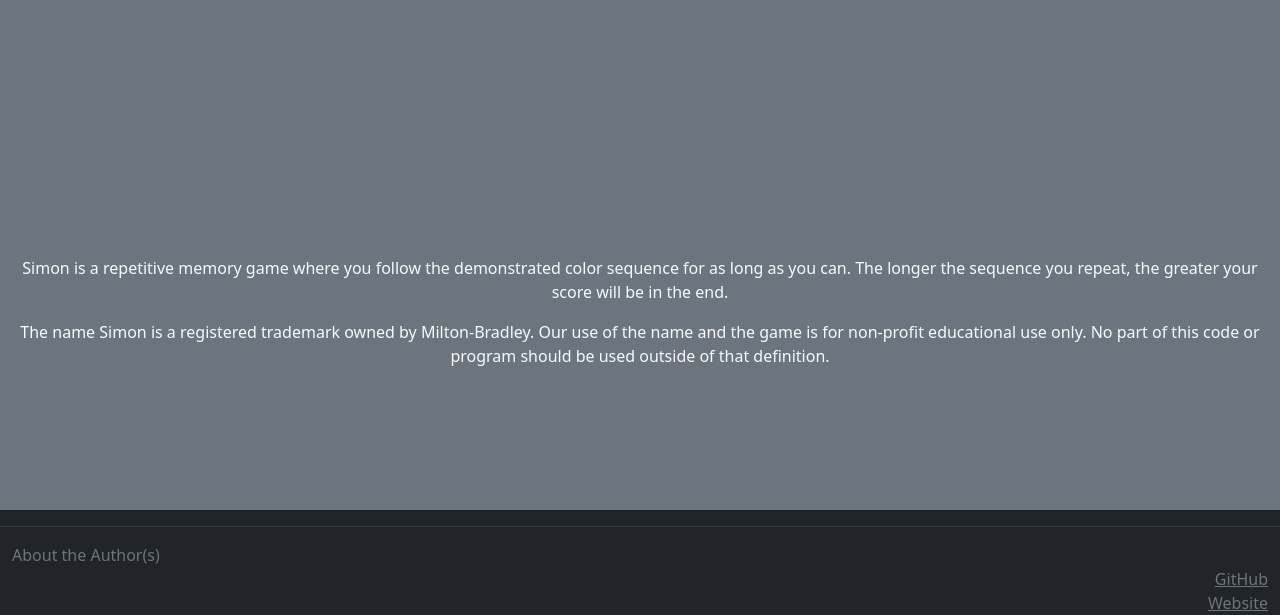
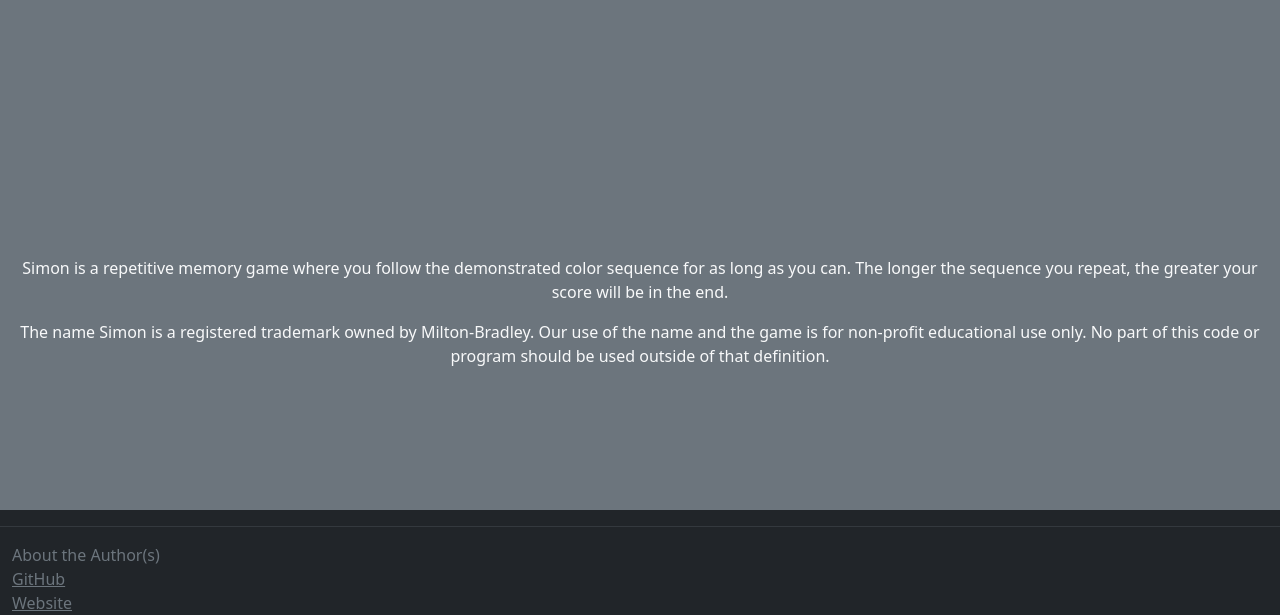
Before and after one commit to Hecktomb200/simon, a plain HTML site: page about.html in a window 1280 px wide. Shown: the part 260-875 px from the top of the page. Drawn offline with nearby package versions, Linux system fonts and the light colour scheme.

Commit message:
Moved link alignment to the left

```diff
--- a/about.html
+++ b/about.html
@@ -54,10 +54,10 @@
       <div class="container-fluid">
       <span class="text-reset">About the Author(s)</span>
       <br />
-      <a class="text-reset"
+      <a class="text-reset" style="float:left"
       href="https://github.com/Hecktomb200/simon">GitHub</a>
       <br />
-      <a class="text-reset"
+      <a class="text-reset" style="float:left"
       href="https://mcdonaldcs260.click">Website</a>
       </div>
     </footer>
```
Also changed, not shown: index.html (+2 -2 lines), play.html (+2 -2 lines), scores.html (+2 -2 lines).
